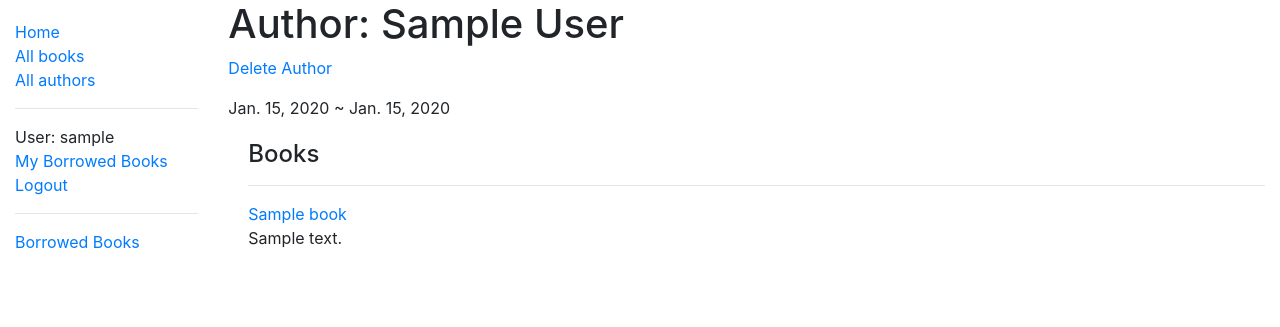
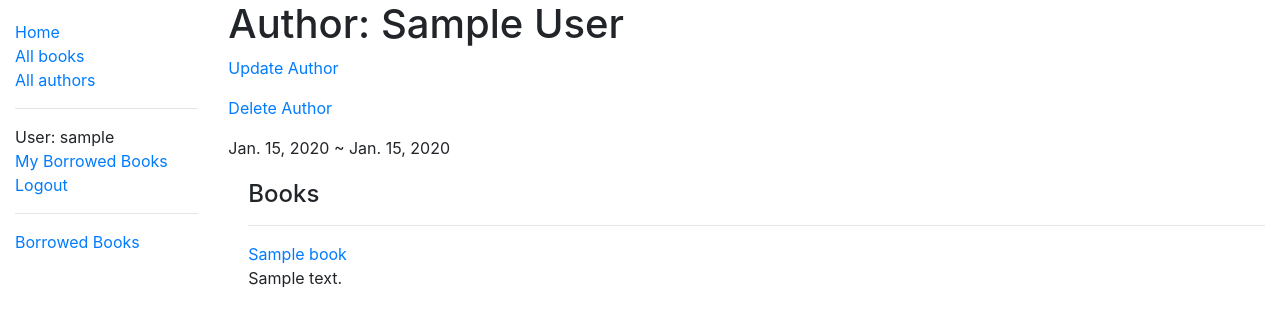
Before and after one commit to anthonysea/moz_locallibrary, a Django app: template catalog/templates/author_detail.html in a window 1280 px wide. Shown: the top 327 px of the page. Run offline with Django 3.2, Linux system fonts and the light colour scheme; the template is opened without the code that fills it: values that come from a table or form of the project are taken from there, others are empty; a user stored in the database is signed in; tables that the repository leaves empty hold one stand-in row (values such as "Sample post"); some libraries are stand-ins or nearby versions.

Commit message:
Added author_update link to author-detail

```diff
--- a/catalog/templates/author_detail.html
+++ b/catalog/templates/author_detail.html
@@ -2,7 +2,10 @@
 
 {% block content %}
     <h1>Author: {{ author.first_name }} {{ author.last_name }}</h1>
-    {% if perms.catalog.can_mark_returned %}<p><a href="{% url 'author_delete' author.id %}">Delete Author</a></p> {% endif %}
+    {% if perms.catalog.can_mark_returned %}
+        <p><a href="{% url 'author_update' author.id %}">Update Author</a></p>
+        <p><a href="{% url 'author_delete' author.id %}">Delete Author</a></p>
+    {% endif %}
     <p>{{ author.date_of_birth }} ~ {{ author.date_of_death }}</p>
 
     <div style="margin-left:20px; margin-top:20px;">
```
